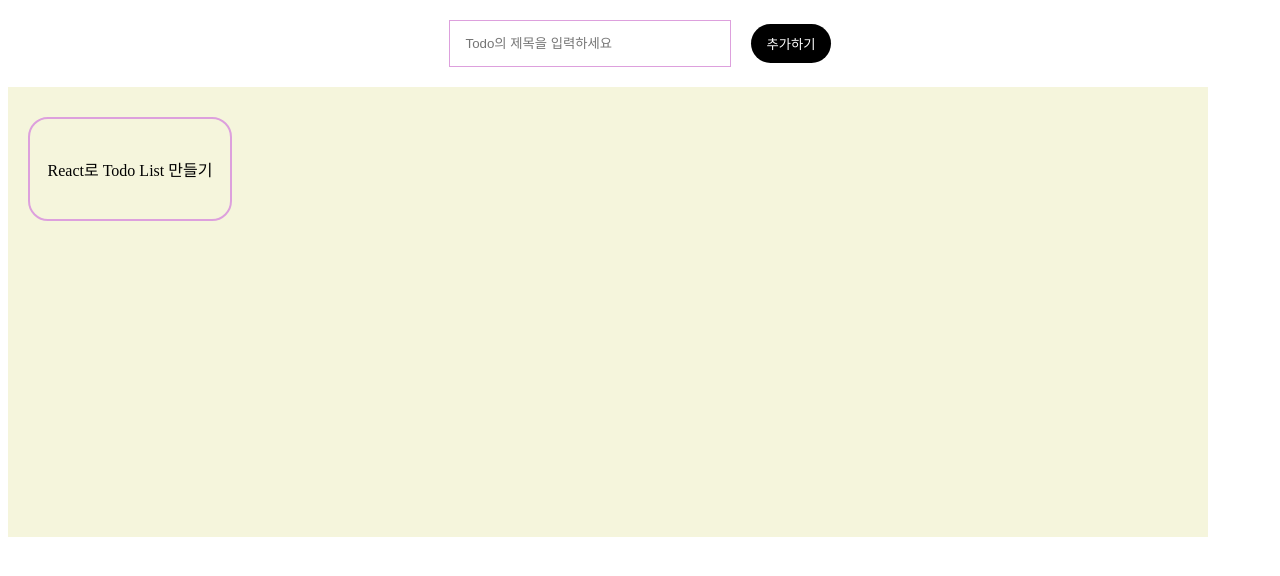
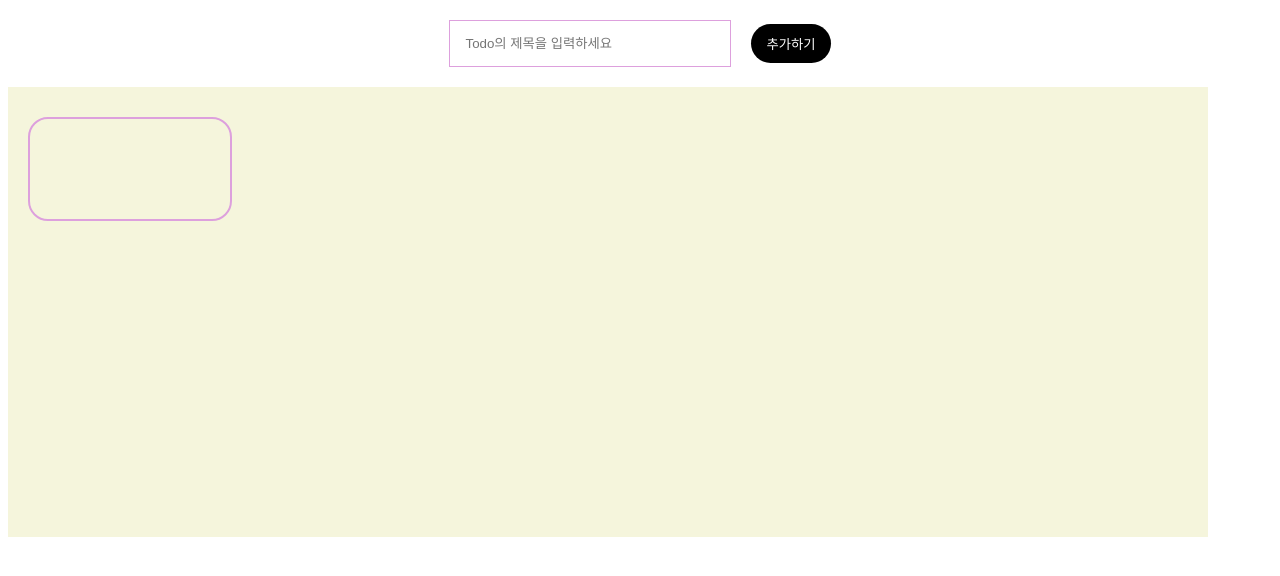
Before and after one commit to YS739/React_SpartaClass_Redux_TodoList, a React (Create React App) app: page / in a window 1280 px wide. Shown: the top 576 px of the page. Built offline with nearby package versions, Linux system fonts and the light colour scheme.

Commit message:
solving error - changed globalTodo code - it worked another problem - can't add another card

```diff
--- a/src/App.js
+++ b/src/App.js
@@ -62,7 +62,7 @@ const TodoCard = styled.div`
 
 const App = () => {
   const [todoList, setToDo] = useState();
-  const globalTodo = useSelector((state) => state.todoList);
+  const globalTodo = useSelector((state) => state.todoList.todoList);
   console.log(globalTodo);
 
   const dispatch = useDispatch();
@@ -74,6 +74,7 @@ const App = () => {
   };
 
   // 추가하기 버튼
+  console.log(showTodo(todoList));
   const onClickAddTodoHandler = () => {
     dispatch(showTodo(todoList));
   };
--- a/src/redux/modules/todo.js
+++ b/src/redux/modules/todo.js
@@ -18,6 +18,7 @@ const todoList = (state = initialState, action) => {
     case SHOW_TODO:
       return {
         todoList: action.payload,
+        // state 써야 할 것 같은데..
       };
 
     default:
```
